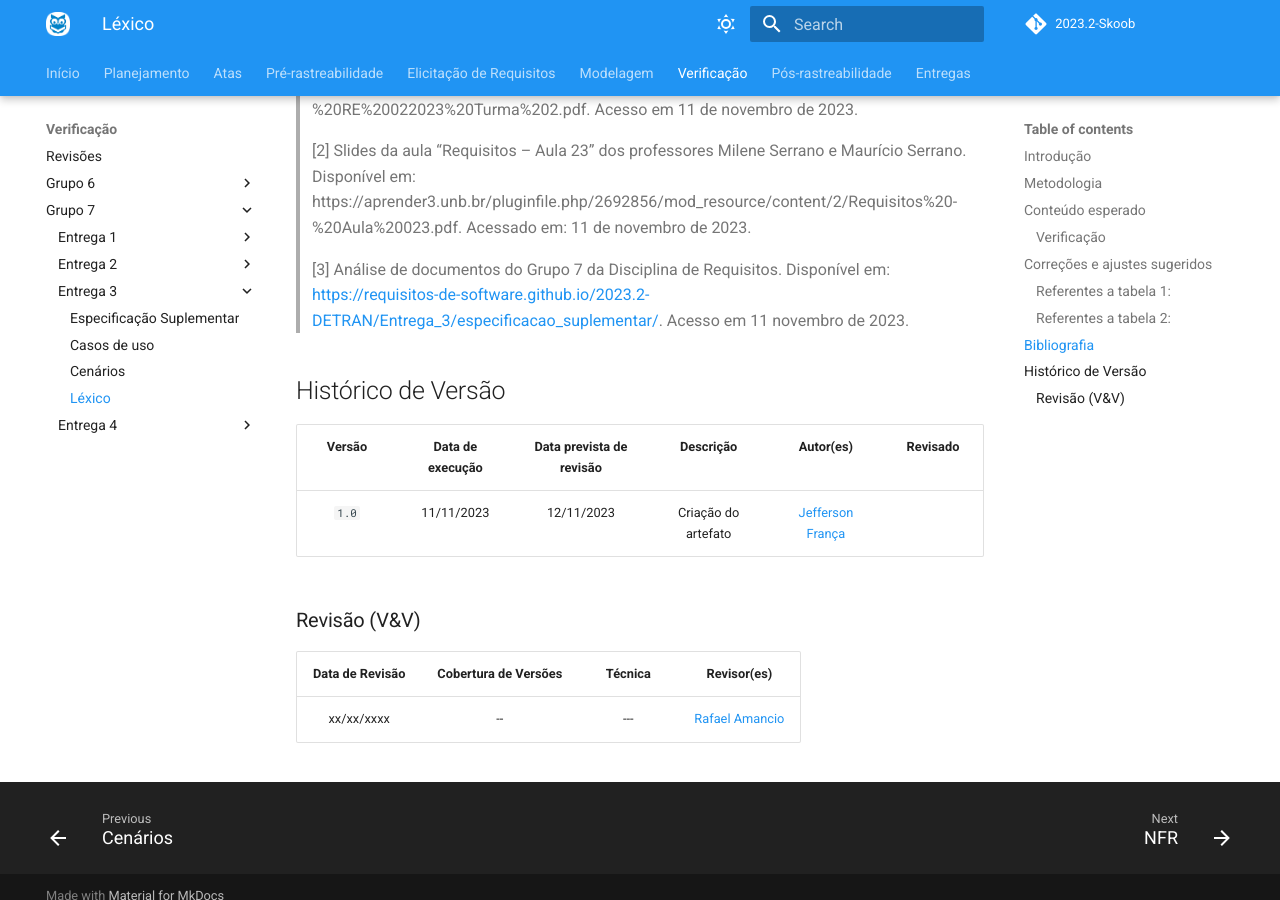
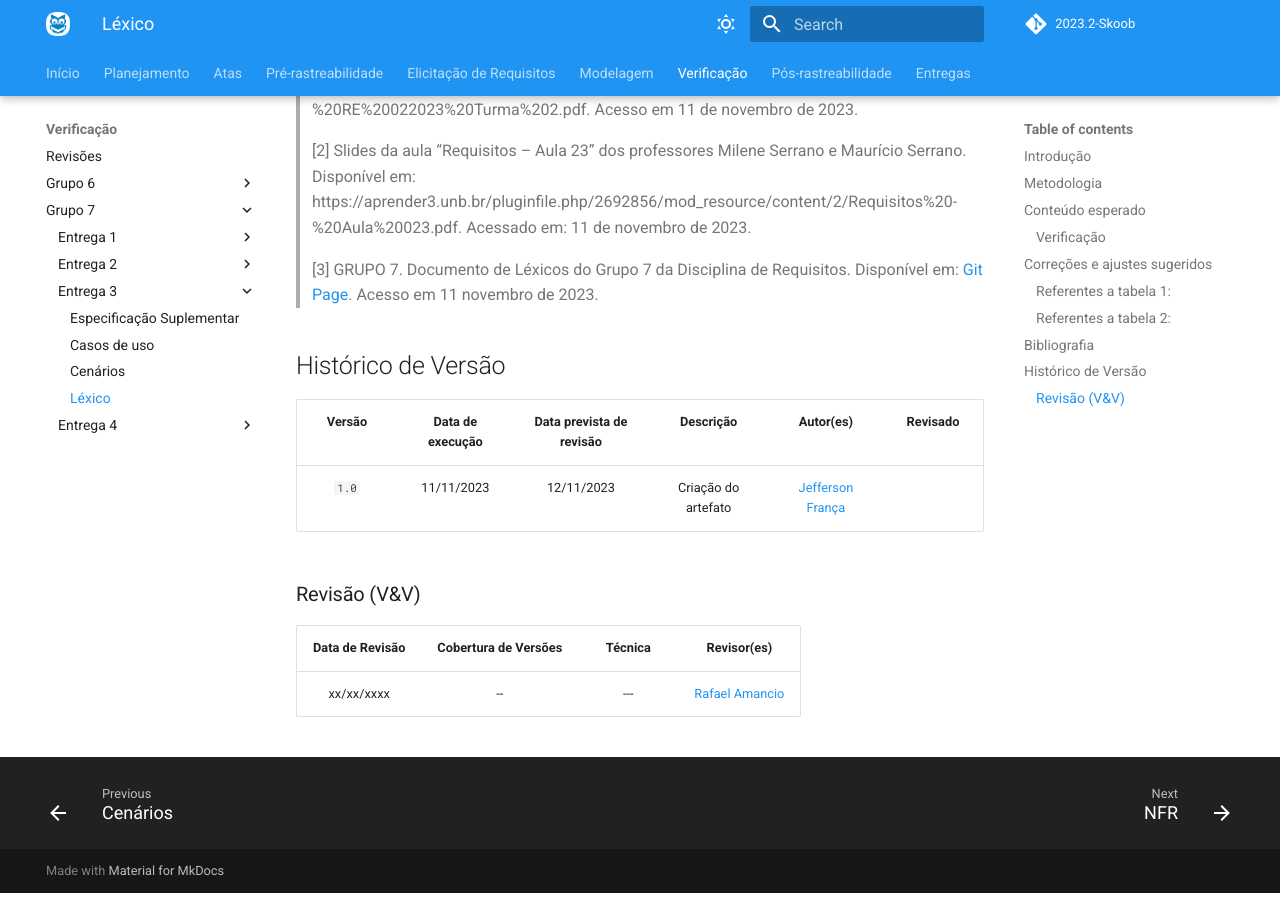
Before and after one commit to Requisitos-de-Software/2023.2-Skoob, an MkDocs documentation site: the page built from docs/verificacao/grupo7/lexico.md, in a window 1280 px wide and 900 px high, scrolled down 3421 px. Built offline with MkDocs 1.6.1 and Material for MkDocs 9.7.7, drawn with Linux system fonts in a browser that asks for light colours; comment, search, counter and statistics services are not loaded; some of the changed lines change nothing that is shown; some of the changed text lies outside the part shown.

Commit message:
correções

```diff
--- a/docs/verificacao/grupo7/lexico.md
+++ b/docs/verificacao/grupo7/lexico.md
@@ -1,10 +1,10 @@
-# Verificação do artefato ["In or Out"](https://requisitos-de-software.github.io/2023.2-DETRAN/Entrega_2/in_or_out/)
+# Verificação do artefato "[Léxico](https://requisitos-de-software.github.io/2023.2-DETRAN/Entrega_2/in_or_out/)"
 
 ## Introdução
 
 A técnica de verificação de artefatos é uma etapa crítica no processo de avaliação de documentos, projetos ou produtos em várias áreas, incluindo Requisitos de Software. Essa abordagem visa examinar detalhadamente o conteúdo, a estrutura e as características específicas de um artefato para avaliar sua qualidade, conformidade com requisitos e adequação aos objetivos definidos.
 
-Neste contexto, pretendemos aplicar essa técnica ao artefato <a id="a" href="#aa">["In or Out"](https://requisitos-de-software.github.io/2023.2-DETRAN/Entrega_2/in_or_out/) desenvolvido pelo [Grupo 7](https://requisitos-de-software.github.io/2023.2-DETRAN/) [3]</a>. A verificação é baseada no plano de ensino e nas datas estabelecidas nele.
+Neste contexto, pretendemos aplicar essa técnica ao artefato <a id="a" href="#aa">[Léxico](https://requisitos-de-software.github.io/2023.2-DETRAN/Entrega_2/in_or_out/) desenvolvido pelo [Grupo 7](https://requisitos-de-software.github.io/2023.2-DETRAN/) [3]</a>. A verificação é baseada no plano de ensino e nas datas estabelecidas nele.
 
 Para esclarecer, a técnica de verificação, inspirada no processo de Fagan, implica na análise rigorosa e sistemática do artefato em busca de erros, inconsistências, lacunas e não conformidades com os requisitos. É uma etapa essencial para garantir a qualidade e a precisão do artefato, assegurando que ele atenda aos objetivos estabelecidos no contexto do projeto ou documento em questão.
 
@@ -83,8 +83,7 @@
 
 > [2] Slides da aula “Requisitos – Aula 23” dos professores Milene Serrano e Maurício Serrano. Disponível em: https://aprender3.unb.br/pluginfile.php/2692856/mod_resource/content/2/Requisitos%20-%20Aula%20023.pdf. Acessado em: 11 de novembro de 2023.
 
-> [3] Análise de documentos do Grupo 7 da Disciplina de Requisitos. Disponível em: <https://requisitos-de-software.github.io/2023.2-DETRAN/Entrega_3/especificacao_suplementar/>. Acesso em 11 novembro de 2023.
-
+> [3] GRUPO 7. Documento de Léxicos do Grupo 7 da Disciplina de Requisitos. Disponível em: [Git Page](https://requisitos-de-software.github.io/2023.2-DETRAN/3_modelagem/lexico/). Acesso em 11 novembro de 2023.
 
 ## Histórico de Versão
 
```
